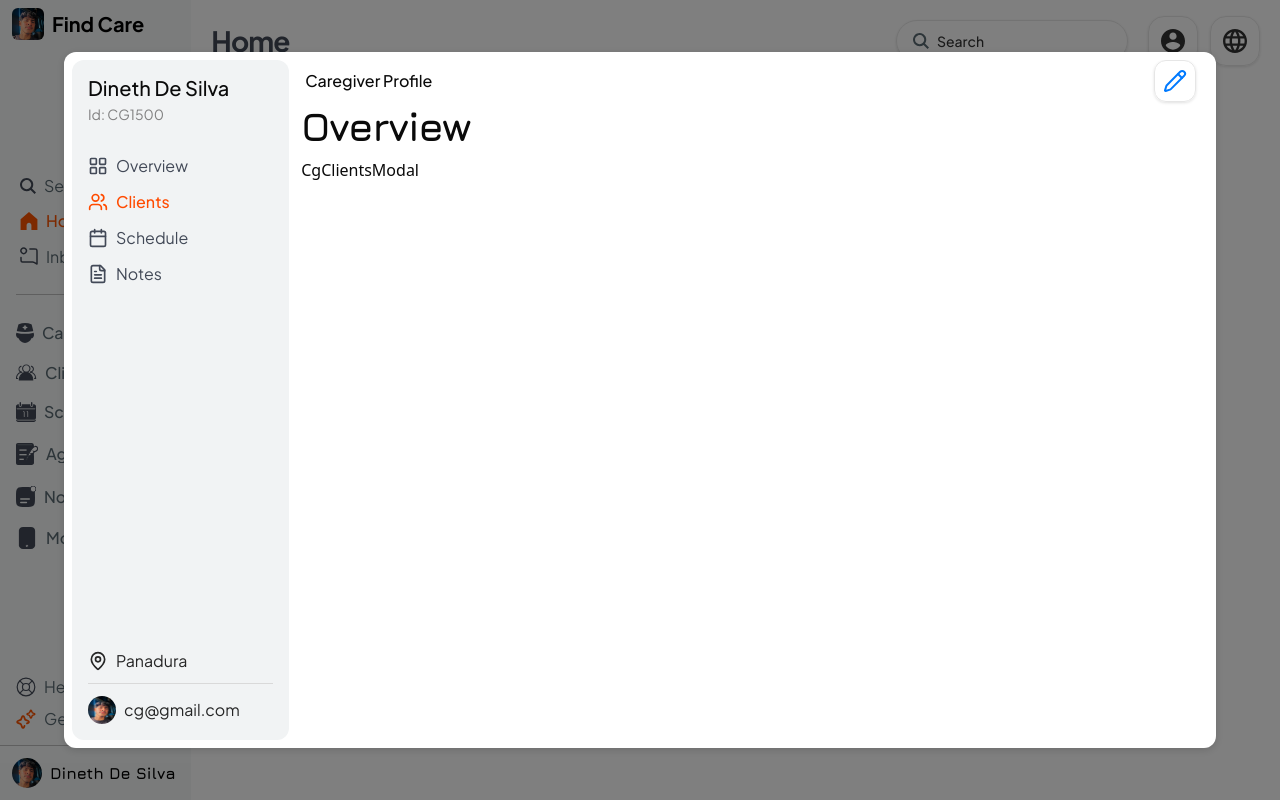
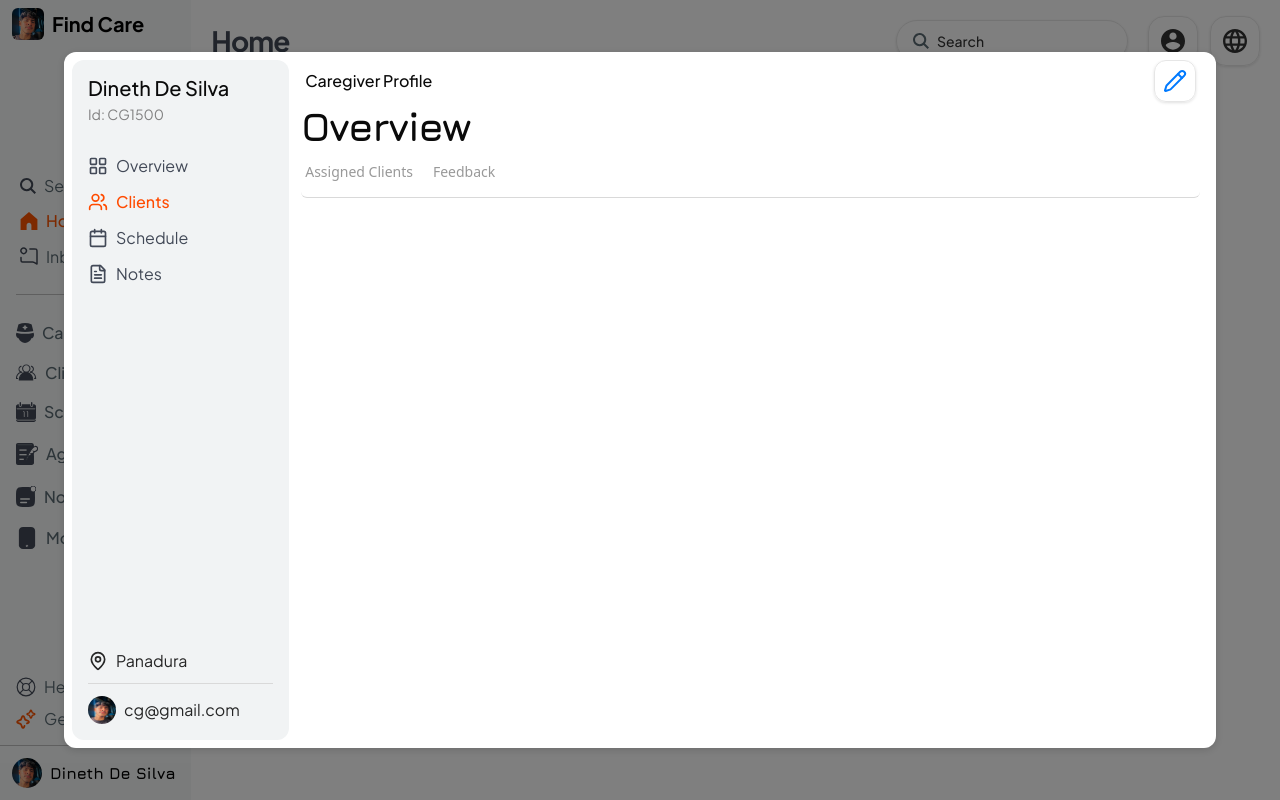
Before and after one commit to dinethde/FindCare, a Next.js app: page /caregivers/profile/clients in a window 1280 px wide. Built offline with nearby package versions, Linux system fonts and the light colour scheme.

Commit message:
Before adding the reusable tables

```diff
--- a/app/(routes)/caregivers/profile/clients/page.tsx
+++ b/app/(routes)/caregivers/profile/clients/page.tsx
@@ -1,5 +1,30 @@
-import React from "react";
+"use client";
+import { Tabs, TabsContent, TabsList, TabsTrigger } from "@/components/ui/tabs";
 
 export default function CgClientsModal() {
-  return <div>CgClientsModal</div>;
+  return (
+    <Tabs defaultValue="overview" className="flex flex-col gap-8 items-start">
+      <TabsList className="flex gap-5 w-full items-start justify-start bg-white border-b border-neutral-4 text-tagline text-neutral-7">
+        <TabsTrigger value="assigned" className="p-0">
+          Assigned Clients
+        </TabsTrigger>
+        <TabsTrigger value="feedback" className="p-0">
+          Feedback
+        </TabsTrigger>
+      </TabsList>
+
+      <div>
+        <TabsContent
+          value="assigned"
+          className="flex flex-col gap-4 w-full m-0 text-ne"
+        >
+          Assigned
+        </TabsContent>
+
+        <TabsContent value="feedback" className="m-0">
+          Feedback
+        </TabsContent>
+      </div>
+    </Tabs>
+  );
 }
```
